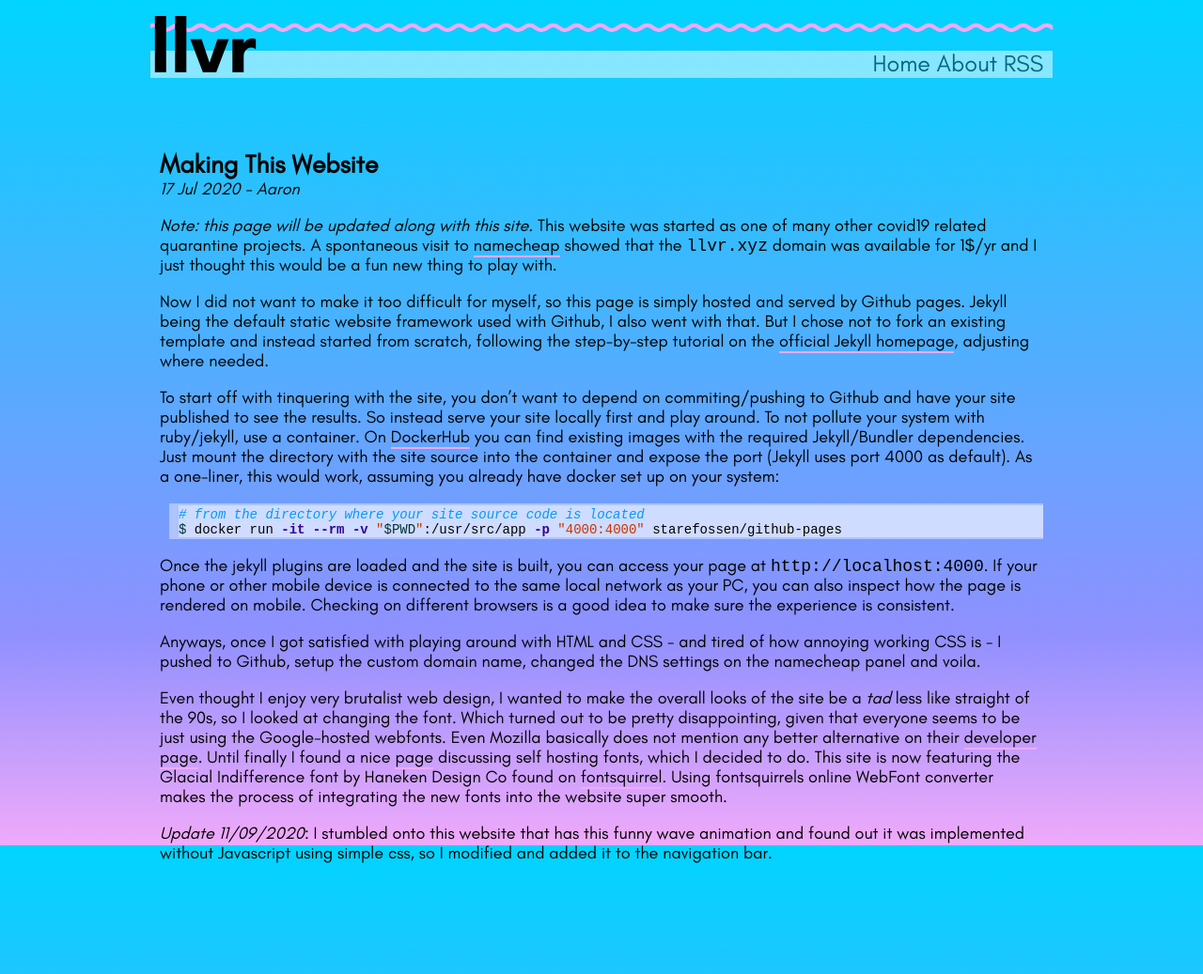
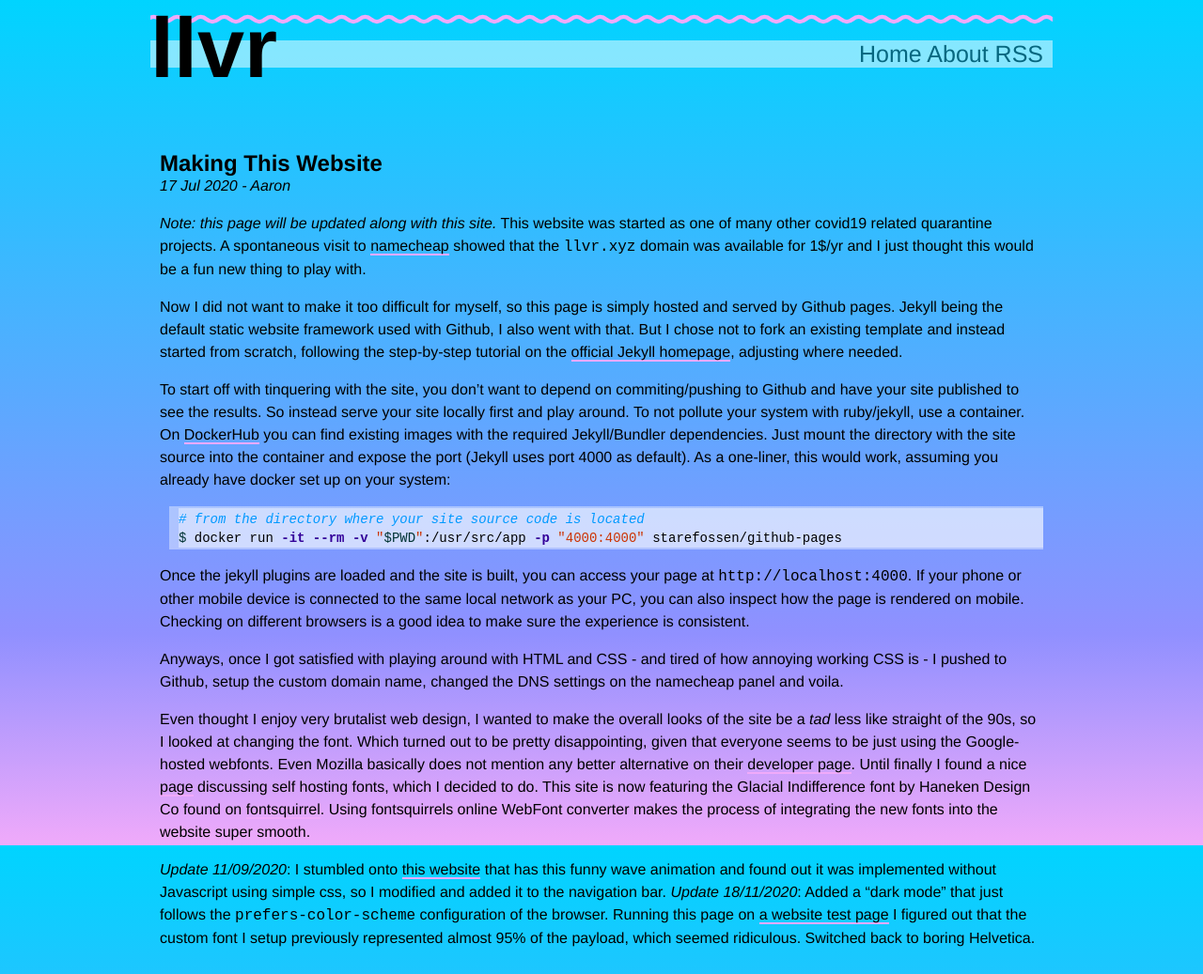
Before and after one commit to 2ar0n/2ar0n.github.io, a Jekyll site: the page built from _posts/2020-07-17-making-this-website.md, in a window 1280 px wide and 1037 px high. Shown: the whole window at 94% size. Built offline with Jekyll 4.4.1, drawn with Linux system fonts in a browser that asks for light colours.

Commit message:
Removed custom font. Update website post with latest changes.

```diff
--- a/_layouts/default.html
+++ b/_layouts/default.html
@@ -3,7 +3,6 @@
   <head>
     <meta charset="utf-8">
     <meta name="viewport" content="width=device-width, initial-scale=1.0">
-    <link rel="stylesheet" href="/assets/fonts/stylesheet.css">
     <link rel="stylesheet" href="/assets/css/styles.css">
     <title>{{ page.title }} | LLVR</title>
   </head>
--- a/_posts/2020-07-17-making-this-website.md
+++ b/_posts/2020-07-17-making-this-website.md
@@ -22,3 +22,4 @@ Anyways, once I got satisfied with playing around with HTML and CSS - and tired
 Even thought I enjoy very brutalist web design, I wanted to make the overall looks of the site be a *tad* less like straight of the 90s, so I looked at changing the font. Which turned out to be pretty disappointing, given that everyone seems to be just using the Google-hosted webfonts. Even Mozilla basically does not mention any better alternative on their <a href="https://developer.mozilla.org/en-US/docs/Learn/CSS/Styling_text/Web_fonts">developer page</a>. Until finally I found a nice <a href="https://www.tunetheweb.com/blog/should-you-self-host-google-fonts/">page</a> discussing self hosting fonts, which I decided to do. This site is now featuring the Glacial Indifference font by Haneken Design Co found on <a href="https://www.fontsquirrel.com/fonts/glacial-indifference">fontsquirrel</a>. Using fontsquirrels online WebFont converter makes the process of integrating the new fonts into the website super smooth.
 
 *Update 11/09/2020*: I stumbled onto [this website](https://tomgamon.com/) that has this funny wave animation and found out it was implemented without Javascript using simple css, so I modified and added it to the navigation bar.
+*Update 18/11/2020*: Added a "dark mode" that just follows the `prefers-color-scheme` configuration of the browser. Running this page on <a href="https://www.webpagetest.org/">a website test page</a> I figured out that the custom font I setup previously represented almost 95% of the payload, which seemed ridiculous. Switched back to boring Helvetica.
--- a/_sass/main.scss
+++ b/_sass/main.scss
@@ -42,12 +42,12 @@ html {
     background: var(--c-background);
     background: linear-gradient(0deg, var(--c-background-gradient-end) 0%, var(--c-background-gradient-mid) 25%, var(--c-background) 100%);
     background-attachment: fixed;
-    font-family: "glacial_indifferenceregular", "Times New Roman";
+    font-family: "Helvetica", "Times New Roman";
     color: var(--c-text);
 }
 
 body {
-    font-size: 18px;
+    font-size: 16px;
     max-width: 960px;
     margin: auto;
 }
@@ -60,8 +60,7 @@ header {
 }
 
 header h1 {
-    font-family: "glacial_indifferencebold";
-    font-size: 80px;
+    font-size: 90px;
     margin: 0;
     width: 50px;
 }
@@ -73,7 +72,7 @@ nav {
     padding-right: 10px;
     font-size: 25px;
     position: relative;
-    bottom: 45px;
+    bottom: 60px;
     z-index: -1;
 }
 
@@ -93,19 +92,19 @@ header {
 
 @-webkit-keyframes move {
 from {
-    background-position: 2px 19px;
+    background-position: 2px 10px;
   }
   to {
-    background-position: 500px 19px;
+    background-position: 500px 10px;
   }
 }
 
 @keyframe move {
 from {
-    background-position: 2px 19px;
+    background-position: 2px 10px;
   }
   to {
-    background-position: 500px 19px;
+    background-position: 500px 10px;
   }
 }
 
@@ -134,6 +133,7 @@ header a:hover {
 }
 
 main {
+    line-height: 24px;
     padding: 10px;
 }
 
@@ -165,6 +165,7 @@ h2 + p {
     margin-bottom: 2px;
     margin-left: 10px;
     font-size: 14px;
+    line-height: 20px;
     overflow-x: auto;
     -webkit-overflow-scrolling: touch;
 }
--- a/assets/fonts/stylesheet.css
+++ /dev/null
@@ -1,36 +0,0 @@
-/*! Generated by Font Squirrel (https://www.fontsquirrel.com) on July 16, 2020 */
-
-
-
-@font-face {
-    font-family: 'glacial_indifferencebold';
-    src: url('glacialindifference-bold-webfont.woff2') format('woff2'),
-         url('glacialindifference-bold-webfont.woff') format('woff');
-    font-weight: normal;
-    font-style: normal;
-
-}
-
-
-
-
-@font-face {
-    font-family: 'glacial_indifferenceitalic';
-    src: url('glacialindifference-italic-webfont.woff2') format('woff2'),
-         url('glacialindifference-italic-webfont.woff') format('woff');
-    font-weight: normal;
-    font-style: normal;
-
-}
-
-
-
-
-@font-face {
-    font-family: 'glacial_indifferenceregular';
-    src: url('glacialindifference-regular-webfont.woff2') format('woff2'),
-         url('glacialindifference-regular-webfont.woff') format('woff');
-    font-weight: normal;
-    font-style: normal;
-
-}
```
Also changed, not shown: assets/fonts/glacialindifference-bold-webfont.woff2 (deleted), assets/fonts/glacialindifference-italic-webfont.woff2 (deleted), assets/fonts/glacialindifference-regular-webfont.woff2 (deleted).
